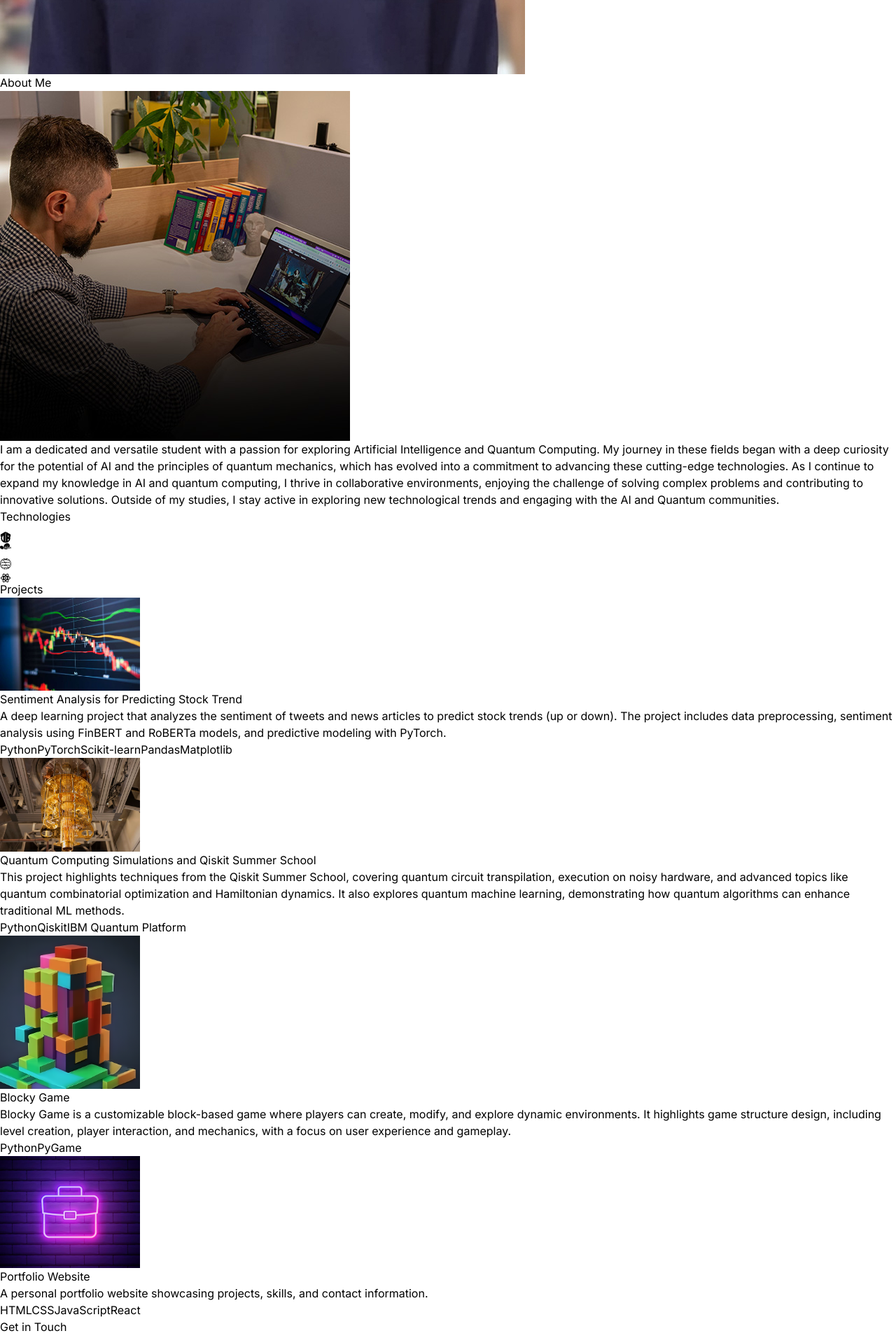
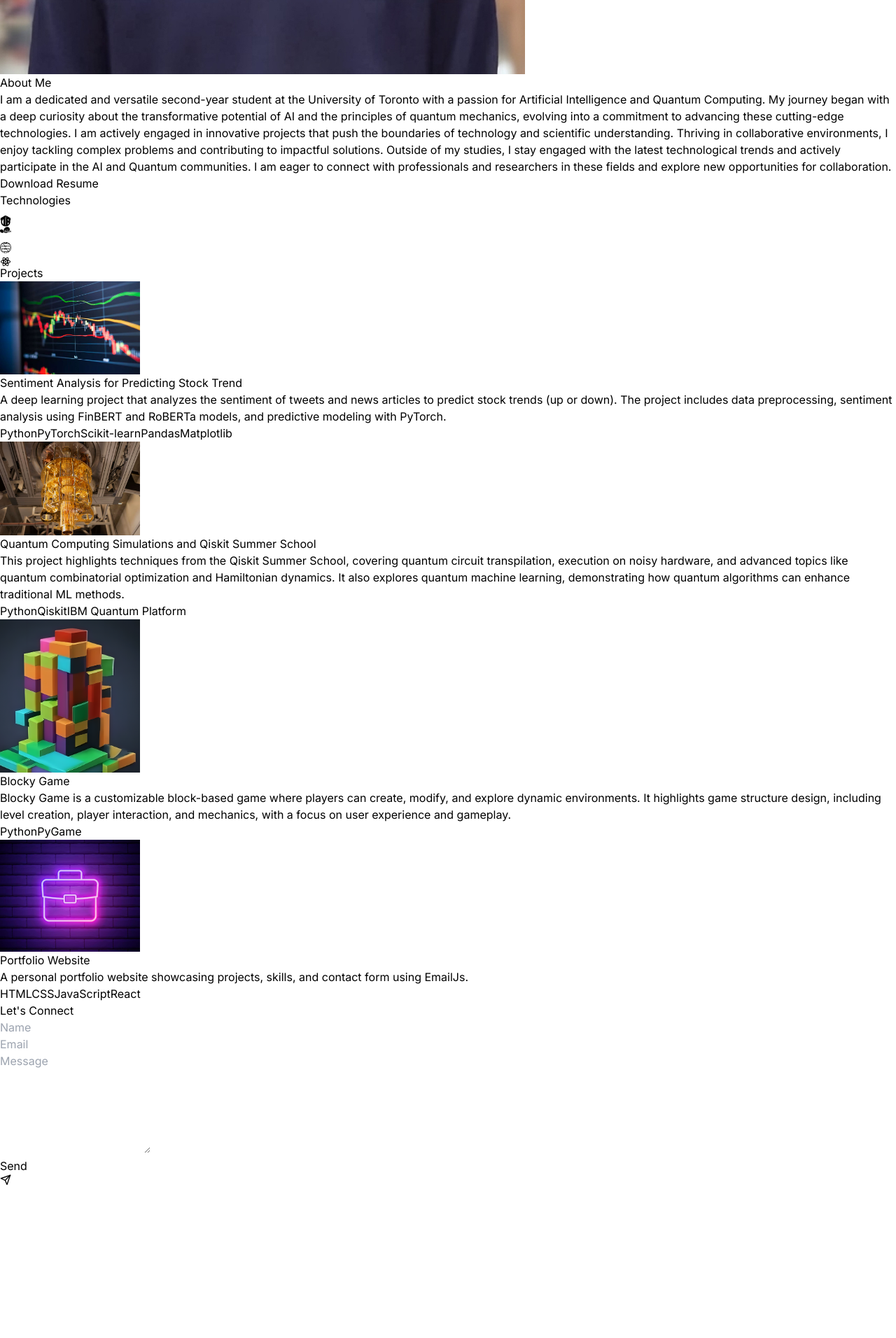
Before and after one commit to ompatech/react-portfolio-om, a React (Vite) app: page / in a window 1280 px wide. Shown: the part 820-2732 px from the top of the page at 70% size. After the commit the page ends 2514 px from the top, so only its background shows below. Built offline with nearby package versions, Linux system fonts and the light colour scheme.

Commit message:
Added the Email form using Emailjs and made some slight changes

```diff
--- a/package.json
+++ b/package.json
@@ -12,9 +12,11 @@
     "deploy": "gh-pages -d dist"
   },
   "dependencies": {
+    "@emailjs/browser": "^4.4.1",
     "framer-motion": "^11.3.27",
     "react": "^18.3.1",
     "react-dom": "^18.3.1",
+    "react-hot-toast": "^2.4.1",
     "react-icons": "^5.3.0"
   },
   "devDependencies": {
--- a/src/App.jsx
+++ b/src/App.jsx
@@ -6,6 +6,7 @@ import Technologies from './components/Technologies';
 import Experience from './components/Experience';
 import Projects from './components/Projects';
 import Contact from './components/Contact';
+import ContactForm from './components/ContactForm';
 
 const App = () => {
   return (
@@ -20,7 +21,7 @@ const App = () => {
         <About />
         <Technologies />
         <Projects />
-        <Contact />
+        <ContactForm />
       </div>
     </div>
   );
--- a/src/components/About.jsx
+++ b/src/components/About.jsx
@@ -9,25 +9,25 @@ const About = () => {
         <h2 className="my-20 text-center text-4xl">About
             <span className='text-neutral-500'> Me</span>
         </h2>
-        <div className="flex flex-wrap">
-            <motion.div
-                whileInView={{ opacity: 1, x: 0}}
-                initial={{ opacity: 0, x: -100}}
-                transition={{ duration: 0.5}}
-                className="w-full lg:w-1/2 lg:p-8">
-                <div className="flex items-center justify-center">
-                    <img className="rounded-2xl" src={aboutImg} alt="about" />
-                </div>
-            </motion.div>
+        <div className="flex justify-center">
             <motion.div
                 whileInView={{ opacity: 1, x: 0}}
                 initial={{ opacity: 0, x: 100}}
                 transition={{ duration: 0.5}}
-                className="w-full lg:w-1/2">
-                    <div className="flex justify-center lg:justify-start">
-                        <p className="my-2 max-w-xl py-6">{ABOUT_TEXT}</p>
+                className="w-full lg:w-3/4">
+                    <div className="flex justify-center">
+                        <p className="my-2 max-w-3xl px-8 py-6 text-center">{ABOUT_TEXT}</p>
                     </div>
-        </motion.div>
+                    <div className="flex justify-center mt-6">
+                        <a
+                            href="/Om_Resume.pdf"
+                            download
+                            className="flex items-center bg-gradient-to-r from-purple-600 to-blue-500 text-white px-6 py-3 rounded-full shadow-lg hover:shadow-xl transition transform hover:scale-105 duration-300">
+                            Download Resume
+                        </a>
+                    </div>
+            </motion.div>
+
     </div>
     </div>
   )
--- /dev/null
+++ b/src/components/ContactForm.jsx
@@ -0,0 +1,146 @@
+import React, { useState } from 'react'
+import emailjs from "@emailjs/browser"
+import toast, { Toaster } from 'react-hot-toast';
+import { FiSend } from "react-icons/fi";
+import { motion } from 'framer-motion'
+
+
+const ContactForm = () => {
+    const [formData, setFormData] = useState({
+        name: "",
+        email: "",
+        message: "",
+    })
+
+    const [errors, setErrors] = useState({});
+    const [isSending, setIsSending] = useState(false);
+
+    const handleChange = (e) => {
+        const { name, value } = e.target;
+        setFormData({
+            ...formData,
+            [name]: value,
+        })
+    }
+
+    const validate = () => {
+        let errors = {};
+        if (!formData.name) errors.name = "Name is required";
+        if (!formData.email) {
+            errors.email = "Email is required";
+        } else if (!/\S+@\S+\.\S+/.test(formData.email)) {
+            errors.email = "Email is invalid";
+        }
+        if (!formData.message) errors.message = "Message is required";
+        return errors;
+    }
+
+    const handleSubmit = (e) => {
+        e.preventDefault();
+        const validationErrors = validate();
+        if (Object.keys(validationErrors).length > 0) {
+            setErrors(validationErrors);
+        } else {
+            setErrors({});
+            setIsSending(true);
+
+            emailjs
+                .send(
+                    "service_wxgb29p",
+                    "template_z29s5nl",
+                    formData,
+                    "E1DVCw9bNkK-3Pg24"
+                )
+                .then((response) => {
+                    toast.success("Message sent successfully");
+                    setFormData({ name: "", email: "", message: ""});
+                })
+                .catch((error) => {
+                    console.log("FAILED...", error);
+                    toast.error("Failed to send message, Please try again later.");
+                })
+                .finally(() => {
+                    setIsSending(false);
+                })
+        }
+    }
+
+  return (
+    <div className="flex justify-center items-center">
+    <div className="p-4 lg:w-3/4 w-full max-w-2xl" id="contact">
+      <Toaster />
+      <motion.h2
+            whileInView={{ opacity: 1, y: 0}}
+            initial={{ opacity: 0, y: -100}}
+            transition={{ duration: 0.5}}
+        className="my-8 text-center text-4xl font-semibold tracking_tighter">Let's Connect</motion.h2>
+      <motion.form
+        initial={{ opacity: 0 }}
+        whileInView={{ opacity: 1}}
+        transition={{ duration: 0.8, delay:0.2}}
+        onSubmit={handleSubmit}>
+        <div className="mb-4 flex space-x-4">
+            <div className="lg:w-1/2">
+                <input type="text"
+                    id="name"
+                    name="name"
+                    value={formData.name}
+                    placeholder="Name"
+                    onChange={handleChange}
+                    className="mb-8 w-full apperance-none rounded-lg border border-stone-50/30 bg-transparent px-3 py-2 text-sm focus:border-stone-400 focus:border-stone-400 focus:outline-none"/>
+                {errors.name && (
+                    <motion.p
+                        inital={{opacity: 0}}
+                        whileInView={{ opacity: 1}}
+                        className="text-sm text-rose-800">{errors.name}</motion.p>
+                )}
+            </div>
+            <div className="lg:w-1/2">
+                <input type="email"
+                    id="email"
+                    name="email"
+                    value={formData.email}
+                    placeholder="Email"
+                    onChange={handleChange}
+                    className="mb-8 w-full apperance-none rounded-lg border border-stone-50/30 bg-transparent px-3 py-2 text-sm focus:border-stone-400 focus:border-stone-400 focus:outline-none"/>
+                {errors.email && (
+                    <motion.p
+                        inital={{opacity: 0}}
+                        whileInView={{ opacity: 1}}
+                        className="text-sm text-rose-800">{errors.email}</motion.p>
+                )}
+            </div>
+        </div>
+        <div className="mb-4">
+                <textarea
+                    id="message"
+                    name="message"
+                    value={formData.message}
+                    placeholder="Message"
+                    onChange={handleChange}
+                    className="mb-8 w-full appearance-none rounded-lg border border-stone-50/30 bg-transparent px-3 py-2 text-sm focus:border-stone-400 focus:border-stone-400 focus:outline-none"
+                            rows="6"/>
+                {errors.message && (
+                    <motion.p
+                        inital={{opacity: 0}}
+                        whileInView={{ opacity: 1}}
+                        className="text-sm text-rose-800">{errors.message}</motion.p>
+                )}
+            </div>
+            <button type="submit" className={`mb-8 w-full rounded border border-stone-50/30 bg-stone-200 px-4 py-2 text-sm font-semibold text-stone-900 hover:bg-stone-300 ${
+                isSending ? "cursor-not-allowed opacity-50": ""
+            }`}
+                disabled={isSending}
+            >
+                <div className="flex items-center justify-center gap-2">
+                    {isSending ? "Sending...": "Send"}
+                    <FiSend />
+                </div>
+            </button>
+      </motion.form>
+    </div>
+    </div>
+  )
+}
+
+export default ContactForm
--- a/src/constants/index.js
+++ b/src/constants/index.js
@@ -3,9 +3,9 @@ import project2 from "../assets/projects/project-2.jpg";
 import project3 from "../assets/projects/project-3.png";
 import project4 from "../assets/projects/project-4.jpg";
 
-export const HERO_CONTENT = `I am a passionate developer with a strong interest in Artifical Intelligence and Quantum Computing. With a focus on cutting-edge technologies, I am continuously honing my skills in both software development and quantum algorithms. My goal is to leverage my expertise in these fields to create innovative solutions that push the boundaries of technology and contribute to the future of computing.`;
+export const HERO_CONTENT = `I am a passionate developer with a strong interest in Artificial Intelligence and Quantum Computing. With a focus on cutting-edge technologies, I am continuously honing my skills in both software development and quantum computing. My goal is to leverage my expertise in these fields to create innovative solutions that push the boundaries of technology and contribute to the future of computing.`;
 
-export const ABOUT_TEXT = `I am a dedicated and versatile student with a passion for exploring Artificial Intelligence and Quantum Computing. My journey in these fields began with a deep curiosity for the potential of AI and the principles of quantum mechanics, which has evolved into a commitment to advancing these cutting-edge technologies. As I continue to expand my knowledge in AI and quantum computing, I thrive in collaborative environments, enjoying the challenge of solving complex problems and contributing to innovative solutions. Outside of my studies, I stay active in exploring new technological trends and engaging with the AI and Quantum communities.`;
+export const ABOUT_TEXT = `I am a dedicated and versatile second-year student at the University of Toronto with a passion for Artificial Intelligence and Quantum Computing. My journey began with a deep curiosity about the transformative potential of AI and the principles of quantum mechanics, evolving into a commitment to advancing these cutting-edge technologies. I am actively engaged in innovative projects that push the boundaries of technology and scientific understanding. Thriving in collaborative environments, I enjoy tackling complex problems and contributing to impactful solutions. Outside of my studies, I stay engaged with the latest technological trends and actively participate in the AI and Quantum communities. I am eager to connect with professionals and researchers in these fields and explore new opportunities for collaboration.`;
 
 export const EXPERIENCES = [
   {
@@ -64,7 +64,7 @@ export const PROJECTS = [
     title: "Portfolio Website",
     image: project4,
     description:
-      "A personal portfolio website showcasing projects, skills, and contact information.",
+      "A personal portfolio website showcasing projects, skills, and contact form using EmailJs.",
     technologies: ["HTML", "CSS", "JavaScript", "React"],
   },
 ];
```
Also changed, not shown: 2 other files (tests, documents, lock files or other folders).
